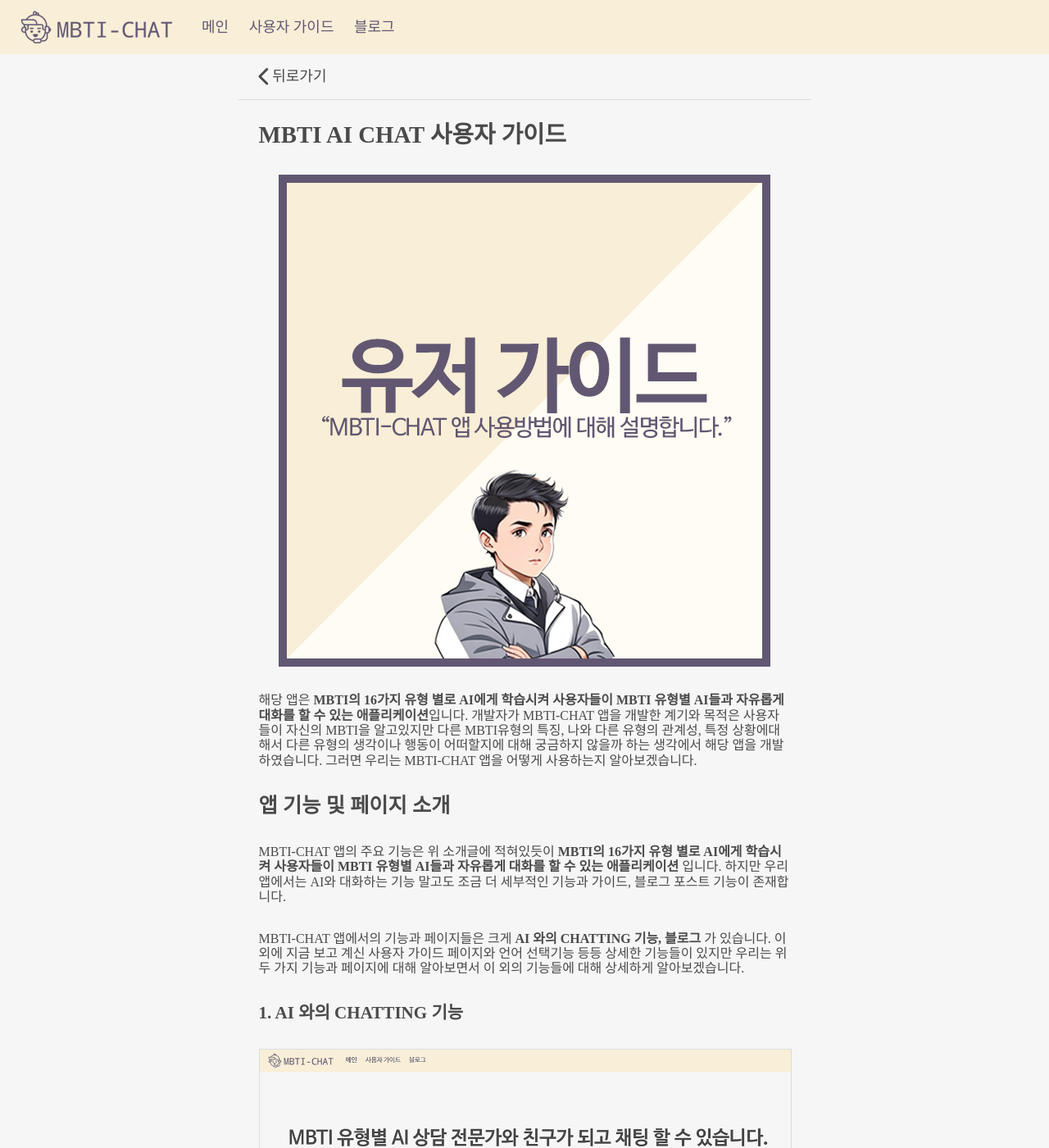
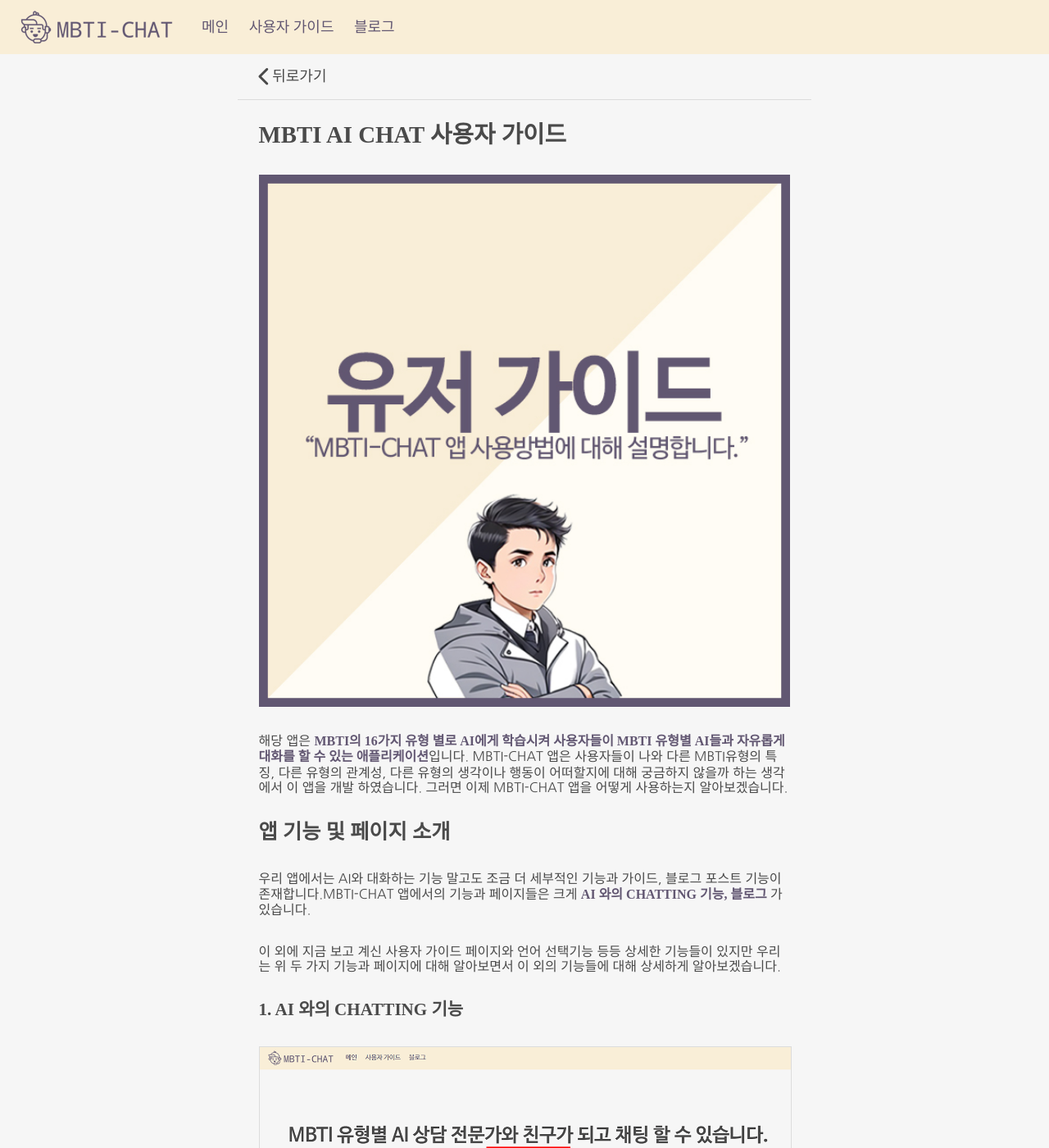
Before and after one commit to moony01/mbtichat, a Jekyll site: the page built from guide-ko.markdown, in a window 1280 px wide and 1400 px high. Shown: the whole window at 82% size. Built offline with Jekyll 4.4.1, drawn with Linux system fonts in a browser that asks for light colours; some web fonts are replaced; some of the changed text lies outside the part shown.

Commit message:
추가 포스팅 및 수정

```diff
--- a/_config.yml
+++ b/_config.yml
@@ -1,18 +1,17 @@
-title: MBTI AI CHAT
+title: MBTI 유형별 AI 상담 전문가와 친구가 되고 채팅 할 수 있습니다.
 email: mun_1201@naver.com
-description: >- # this means to ignore newlines until "baseurl:"
-  You can become friends and chat with an AI counseling specialist based on your MBTI type.
+description: MBTI-CHAT 앱은 MBTI의 16가지 유형 별로 AI에게 학습시켜 사용자들이 MBTI 유형별 AI들과 자유롭게 대화를 할 수 있는 애플리케이션입니다. 개발자가 MBTI-CHAT 앱을 개발한 계기와 목적은 사용자들이 자신의 MBTI을 알고있지만 다른 MBTI유형의 특징, 나와 다른 유형의 관계성, 특정 상황에대해서 다른 유형의 생각이나 행동이 어떠할지에 대해 궁금하지 않을까 하는 생각에서 해당 앱을 개발 하였습니다.
 baseurl: "" # the subpath of your site, e.g. /blog
-url: "" # the base hostname & protocol for your site, e.g. http://example.com
-twitter_username: jekyllrb
-github_username:  jekyll
+url: "https://mbtichat.info" # the base hostname & protocol for your site, e.g. http://example.com
+twitter_username: mun01180
+github_username:  moony01
 
-paginate: 10
-per_page: 20
-paginate_path: "/page/:num/"
+# paginate: 10
+# per_page: 20
+# paginate_path: "/page/:num/"
 
 # Build settings
 plugins:
-  - jekyll-paginate
+  # - jekyll-paginate
   - jekyll-sitemap
   - jekyll-seo-tag
--- a/_includes/head.html
+++ b/_includes/head.html
@@ -9,12 +9,14 @@
     <link rel="stylesheet" href="/css/nav.css">
     <link rel="stylesheet" href="/css/post.css">
     <link rel="stylesheet" href="/css/modal.css">
-    <script src="/js/script.js"></script>
     <link rel="stylesheet" href="https://cdnjs.cloudflare.com/ajax/libs/font-awesome/6.4.0/css/all.min.css"
-          integrity="sha512-iecdLmaskl7CVkqkXNQ/ZH/XLlvWZOJyj7Yy7tcenmpD1ypASozpmT/E0iPtmFIB46ZmdtAc9eNBvH0H/ZpiBw=="
-          crossorigin="anonymous" referrerpolicy="no-referrer" />
+                           integrity="sha512-iecdLmaskl7CVkqkXNQ/ZH/XLlvWZOJyj7Yy7tcenmpD1ypASozpmT/E0iPtmFIB46ZmdtAc9eNBvH0H/ZpiBw=="
+                           crossorigin="anonymous" referrerpolicy="no-referrer" />
     <link rel="stylesheet" href="https://cdnjs.cloudflare.com/ajax/libs/normalize/8.0.1/normalize.min.css">
     <link href="https://hangeul.pstatic.net/hangeul_static/css/nanum-barun-gothic.css" rel="stylesheet">
+    <link href="https://fonts.googleapis.com/css2?family=Nanum+Gothic:wght@400;700&display=swap" rel="stylesheet">
+
+    <script src="/js/script.js"></script>
     <!-- 카카오 공유하기 -->
     <script src="//developers.kakao.com/sdk/js/kakao.min.js"></script>
     <!-- 구글 애드센스 -->
--- /dev/null
+++ b/_posts/2023-06-28-creating-profitable-website-with-jekyll.markdown
@@ -0,0 +1,6 @@
+---
+layout: post
+title: jekyll을 이용해 수익형 웹 유틸 사이트를 만드는 방법
+image: '/images/posts/thumbnail-creating-profitable-website-with-jekyll.jpg'
+---
+많은 개발자, 직장인, 프리렌서분들이 온라인으로 수익 혹은 부수익을 얻기 위해 특정 기능이 들어간 사이트를 제작하는데 관심이 많으실거라 생각합니다. 이런 기능이 들어간 사이트를 **유틸 사이트**라고 부릅니다. 이런 수익형 유틸 사이트는 보통 광고로 수익을 창출합니다.(블로그와 같은 수익구조라고 생각하면 됩니다.) 내가 만든 웹 사이트의 컨텐츠 요소들 사이사이 광고를 넣어서 수익을 창출하는 구조인거죠. 이번 포스팅에는 블로그를 만들어 수익을 창출하는 방법이 아닌 수익형 유틸 사이트를 만드시려는 분들에게 유익한 정보가 되는 포스팅을 작성하려 합니다.
--- a/css/post.css
+++ b/css/post.css
@@ -1,4 +1,5 @@
 .post__image {
+    width: 100%;
     margin: 0 auto 32px;
 }
 .grid-head {
@@ -86,13 +87,16 @@
     font-size: 1.4em;
 }
 .content-post p {
-    font-family: 'NanumBarunGothicLight';
+    font-family: 'Nanum Gothic', sans-serif;
     font-size: 16px;
 }
 .content-post p > img {
     border: 1px solid #dcdcdc;
 }
-
+.content-post strong {
+    color: #625772;
+    font-family: 'NanumBarunGothicBold';
+}
 
 /*
  * 매우 작은 디스플레이 (Extra Small Displays):
--- a/guide-ko.markdown
+++ b/guide-ko.markdown
@@ -6,13 +6,11 @@ image: '/images/userGuide/0.jpg'
 ---
 
 해당 앱은 **MBTI의 16가지 유형 별로 AI에게 학습시켜 사용자들이 MBTI 유형별 AI들과 자유롭게 대화를 할 수 있는 애플리케이션**입니다.
-개발자가 MBTI-CHAT 앱을 개발한 계기와 목적은 사용자들이 자신의 MBTI을 알고있지만 다른 MBTI유형의 특징, 나와 다른 유형의 관계성, 특정 상황에대해서 다른 유형의 생각이나 행동이 어떠할지에 대해 궁금하지 않을까 하는 생각에서 해당 앱을 개발 하였습니다.
-그러면 우리는 MBTI-CHAT 앱을 어떻게 사용하는지 알아보겠습니다.
+MBTI-CHAT 앱은 사용자들이 나와 다른 MBTI유형의 특징, 다른 유형의 관계성, 다른 유형의 생각이나 행동이 어떠할지에 대해 궁금하지 않을까 하는 생각에서 이 앱을 개발 하였습니다. 그러면 이제 MBTI-CHAT 앱을 어떻게 사용하는지 알아보겠습니다.
 
 ## 앱 기능 및 페이지 소개
-MBTI-CHAT 앱의 주요 기능은 위 소개글에 적혀있듯이 **MBTI의 16가지 유형 별로 AI에게 학습시켜 사용자들이 MBTI 유형별 AI들과 자유롭게 대화를 할 수 있는 애플리케이션** 입니다. 하지만 우리 앱에서는 AI와 대화하는 기능 말고도 조금 더 세부적인 기능과 가이드, 블로그 포스트 기능이 존재합니다.
+우리 앱에서는 AI와 대화하는 기능 말고도 조금 더 세부적인 기능과 가이드, 블로그 포스트 기능이 존재합니다.MBTI-CHAT 앱에서의 기능과 페이지들은 크게 **AI 와의 CHATTING 기능, 블로그** 가 있습니다.
 
-MBTI-CHAT 앱에서의 기능과 페이지들은 크게 **AI 와의 CHATTING 기능, 블로그** 가 있습니다.
 이 외에 지금 보고 계신 사용자 가이드 페이지와 언어 선택기능 등등 상세한 기능들이 있지만 우리는 위 두 가지 기능과 페이지에 대해 알아보면서 이 외의 기능들에 대해 상세하게 알아보겠습니다.
 
 ### 1. AI 와의 CHATTING 기능
@@ -22,18 +20,22 @@ AI 와의 CHATTING 기능은 메인에서부터 MBTI를 유형별로 학습 한
 
 ![MBTI AI와 대화를 위해 캐릭터 선택 및 채팅하기 버튼 클릭](/images/userGuide/2.png)
 
-AI와의 대화를 위해 캐릭터의 요소에 [채팅하기] 버튼을 클릭할 수 있습니다. 이 캐릭터들에게는 각각 MBTI 유형을 하나씩 학습되어 있습니다. 이 캐릭터들이 무슨 유형이 학습되어있는지 캐릭터 이미지에서 확인할 수 있습니다. 그럼 **[채팅하기] 버튼을 클릭하여 내가 선택한 캐릭터들과 채팅**을 해보겠습니다. 우리는 채팅페이지로 이동했고 캐릭터가 자기소개와 사용자의 MBTI를 알려달라는 메시지를 확인할 수 있습니다.
+AI와의 대화를 위해 메인페이지에서 캐릭터의 하단에 [채팅하기] 버튼을 클릭할 수 있습니다. 이 캐릭터들에게는 각각 MBTI 유형을 하나씩 학습되어 있습니다. 그럼 **[채팅하기] 버튼을 클릭하여 내가 선택한 캐릭터들과 채팅**을 해보겠습니다. 우리는 채팅페이지로 이동했고 캐릭터가 자기소개와 사용자의 MBTI를 알려달라는 메시지를 아래 이미지에서 확인할 수 있습니다.
 
 ![MBTI AI와 채팅을 할 수 있는 페이지](/images/userGuide/3.png)
 
-MBTI 유형을 알려주지 않아도 캐릭터의 MBTI 유형의 특징이나 궁금한 점을 물어볼 수 있겠지만 당신의 유형과 캐릭터의 유형 간의 궁합이나 상호작용 등에 대해 궁금하다면 당신의 유형을 AI에게 알려줘야 합니다. **당신의 MBTI유형을 모르시면 캐릭터에게 "MBTI 테스트를 진행 할 수 있는 사이트 주소를 알려줘"라고 물어보세요.** 캐릭터는 친절하게 대답해 줄 것입니다.
+MBTI 유형을 알려주지 않아도 캐릭터의 MBTI 유형의 특징이나 궁금한 점을 물어볼 수 있겠지만 당신의 유형과 AI와의 유형 간의 **궁합**이나 **상호작용** 등에 대해 궁금하다면 당신의 유형을 AI에게 알려줘야 합니다. **당신의 MBTI유형을 모르시면 캐릭터에게 "MBTI 테스트를 진행 할 수 있는 사이트 주소를 알려줘"라고 물어보세요.** 캐릭터는 친절하게 대답해 줄 것입니다.
 
 ![MBTI AI에게 질문 예시1](/images/userGuide/4.png)
 ![MBTI AI에게 질문 예시2](/images/userGuide/5.png)
 
-사용자는 AI에게 여러 가지 질문을 할 수 있습니다. 내가 대화할 캐릭터가 intp유형의 성격을 가진 올리비아라고 가정했을 때 **"intp의 성격의 특징이 뭐야?"**, **"나는 친한 친구와 슬픈 영화를 봤는데 친구는 전혀 슬프지 않다고 했어 내 친구의 mbti유형은 intp일까?"** 등 의 질문을 함으로써 특정 유형의 성격을 파악하거나 친구의 유형을 역으로 추적할 수도 있겠습니다.
+사용자는 AI에게 여러 가지 질문을 할 수 있습니다. 내가 대화할 캐릭터가 intp유형의 성격을 가진 올리비아라고 가정했을 때
 
-나아가 **친구의 유형과 나의 유형 간의 궁합이나 장단점을 물어볼 수도 있습니다** 예를 들어 **"친구의 mbti 유형 intp와 나의 유형 enfp의 궁합에 대해 알려줘"**라는 질문도 가능하겠네요. MBTI-CHAT 앱은 광고와 후원으로 운영되고 있기 때문에 캐릭터와의 채팅 중 안내매시지가 1회 출력될 것 입니다.
+**예) "intp의 성격의 특징이 뭐야?"**<br />
+**예) "나는 친한 친구와 슬픈 영화를 봤는데 친구는 전혀 슬프지 않다고 했어 내 친구의 mbti유형은 intp일까?"**<br />
+**예) "친구의 mbti 유형 intp와 나의 유형 enfp의 궁합에 대해 알려줘"**
+
+등 의 질문을 함으로써 **특정 유형의 성격을 파악**하거나 **친구의 유형을 역으로 추측**해보고 **친구의 유형과 나의 유형 간의 궁합이나 장단점을 물어볼 수도 있습니다.** 그리고 위 이미지의 표시된 부분과 같이 MBTI-CHAT 앱은 광고와 후원으로 운영되고 있기 때문에 캐릭터와의 채팅 중 안내매시지가 1회 출력될 것 입니다.
 
 ![MBTI AI를 사용 후 공유하기, 감정표현, 댓글달기 기능](/images/userGuide/6.png)
 
@@ -42,4 +44,11 @@ AI와의 대화가 도움이 되셨나요? 그러면 친구들에게 MBTI-CHAT
 ### 2. 블로그
 ![MBTI-CHAT 앱의 블로그 페이지](/images/userGuide/7.png)
 
-MBTI-CHAT 앱에서는 기능뿐만 아니라 블로그도 포함되어 있습니다. 이 블로그의 글들은 대부분이 MBTI-CHAT앱을 개발하는 과정에서 사용한 개발 스킬에 대한 기술 블로그의 성격을 가지고 있으며 **앱의 상단 메뉴바에서 블로그 메뉴를 클릭하여 페이지를 이동**할 수 있습니다. 블로그기능이 존재하는 이유는 구글 애드센스 승인 과정에서 콘텐츠 부족으로 인해 기능이 추가되었습니다. 구글 애드센스에 대해서는 블로그 포스트에서 자세히 알아볼 수 있습니다.
+MBTI-CHAT 앱에서는 기능뿐만 아니라 블로그도 포함되어 있습니다. 이 블로그의 글들은 대부분 **MBTI-CHAT앱을 개발하는 과정에서 사용한 개발 스킬에 대한 기술 블로그의 성격**을 가지고 있습니다.
+
+## 앱 기술적 분석 및 소개
+MBTI-CHAT 앱은 정적 웹앱입니다. 정적 웹앱이란 내용이 고정되어 있고 동적인 기능이나 상호작용이 제한된 웹사이트입니다. MBTI-CHAT 웹앱의 경우 규모가 크진 않지만 블로그 기능 및 언어 선택 기능 등이 포함되어있어 정적 웹앱으로 개발하기에는 한계가 있습니다.
+
+그래서 저는 **Jekyll 정적 웹사이트 생성 프레임워크** 기술을 사용했습니다. Jekyll은 사용자가 지정한 템플릿과 레이아웃을 기반으로 정적인 HTML 파일을 생성합니다. 이를 통해 반복되는 요소를 효과적으로 재사용하고, 일관된 디자인과 레이아웃을 적용할 수 있습니다.
+
+MBTI-CHAT 앱에서의 주요 기능은 AI와의 채팅기능입니다. AI는 **gpt-3.5** 버전인 API를 사용했습니다. GPT API와 통신하기 위한 서버로는 **NODE.JS**를 사용하였습니다.모바일 앱으로는 반응형 웹으로 만든 페이지를 **React-Native-Webview**를 이용하여 모바일 앱을 개발하였습니다.
```
Also changed, not shown: guide-en.markdown (+7 -0 lines), images/posts/thumbnail-creating-profitable-website-with-jekyll.jpg (added).
